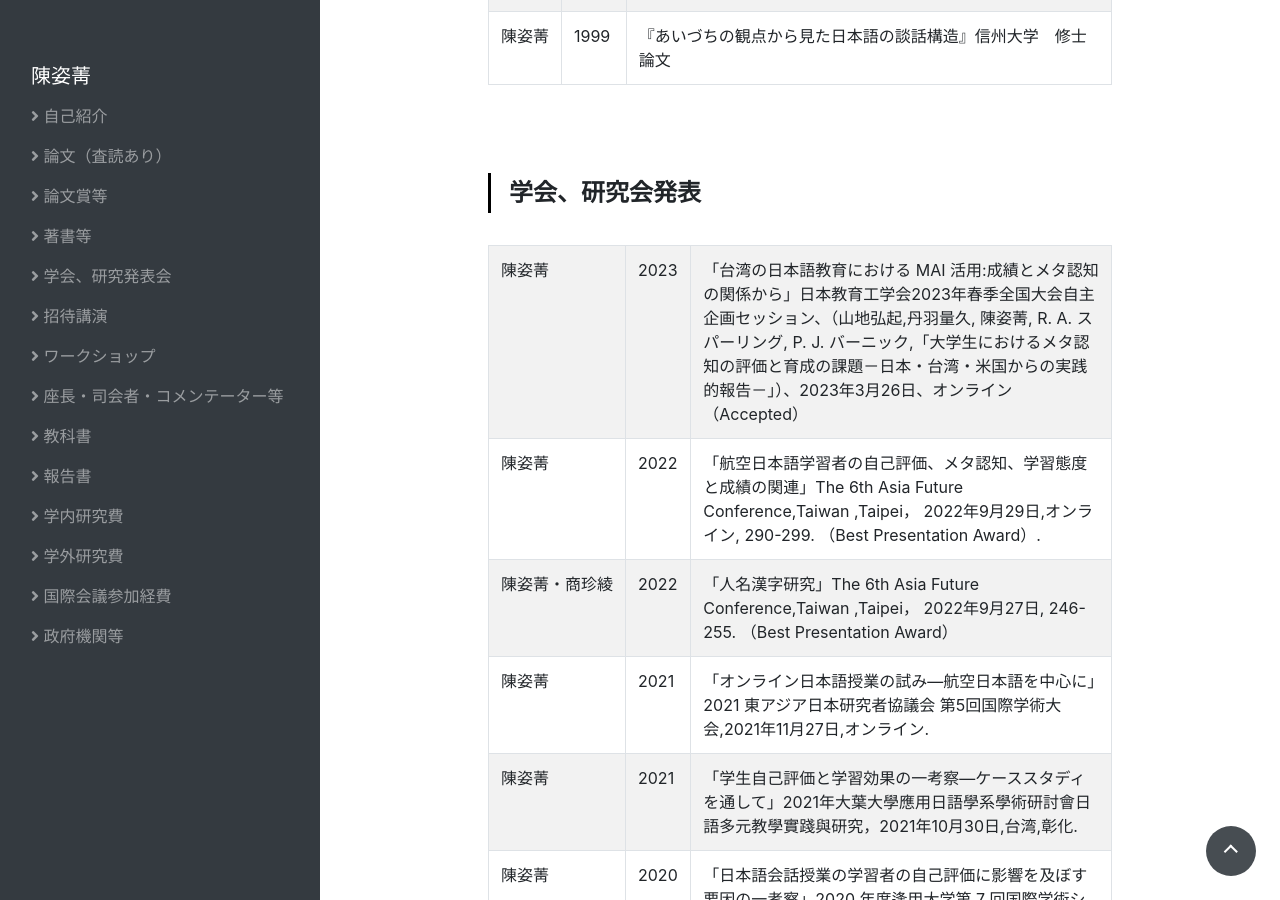
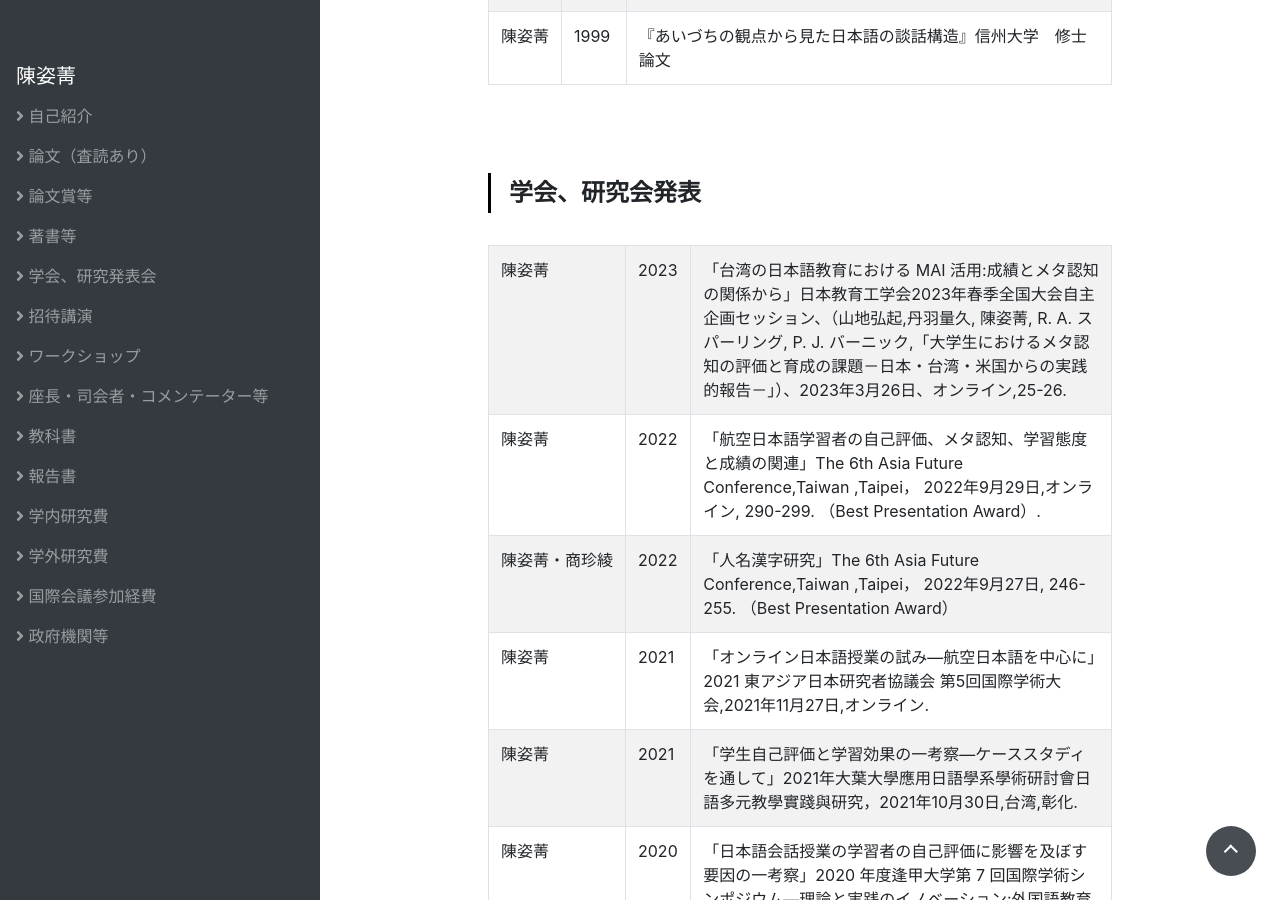
Before and after one commit to chentzuching/profile_ja, a Jekyll site: the page built from index.md, in a window 1280 px wide and 900 px high, scrolled down 4194 px. Built offline with Jekyll 4.4.1, drawn with Linux system fonts in a browser that asks for light colours; nearby versions of some CDN libraries; some of the changed text lies outside the part shown.

```diff
--- a/_data/papers.yml
+++ b/_data/papers.yml
@@ -1,6 +1,6 @@
 - name: 陳姿菁
   date: 2023, Mar
-  content: 「メタ認知と学習者の態度から『特級日本語会話』の学習者の成績に影響を与える要因を探る」『東吳日語教育學報』,56，（印刷中）
+  content: 「メタ認知と学習者の態度から『特級日本語会話』の学習者の成績に影響を与える要因を探る」『東吳日語教育學報』,56，120-143.
 
 - name: 陳姿菁
   date: 2022, Dec
--- a/_data/presentations.yml
+++ b/_data/presentations.yml
@@ -1,6 +1,6 @@
 - name: 陳姿菁
   date: 2023
-  content: 「台湾の日本語教育における MAI 活用:成績とメタ認知の関係から」日本教育工学会2023年春季全国大会自主企画セッション、（山地弘起,丹羽量久, 陳姿菁, R. A. スパーリング, P. J. バーニック,「大学生におけるメタ認知の評価と育成の課題－日本・台湾・米国からの実践的報告－」）、2023年3月26日、オンライン（Accepted）
+  content: 「台湾の日本語教育における MAI 活用:成績とメタ認知の関係から」日本教育工学会2023年春季全国大会自主企画セッション、（山地弘起,丹羽量久, 陳姿菁, R. A. スパーリング, P. J. バーニック,「大学生におけるメタ認知の評価と育成の課題－日本・台湾・米国からの実践的報告－」）、2023年3月26日、オンライン,25-26.
 
 - name: 陳姿菁
   date: 2022
--- a/_layouts/default.html
+++ b/_layouts/default.html
@@ -52,7 +52,9 @@
 
     <div class="row">
       <div class="col">
+
         <div class="d-block d-sm-block d-md-block d-lg-none">
+
           <nav class="navbar navbar-collapse-lg navbar-dark bg-dark fixed-top px-4">
 
             <a class="navbar-brand" href="#">陳姿菁</a>
@@ -108,19 +110,20 @@
               </ul>
             </div>
           </nav>
+
         </div>
-      </div>
-    </div>
+
+      </div><!--col-->
+    </div><!--row-->
 
 
     <div class="row">
 
-      <div class="d-none d-sm-none d-md-none d-lg-block col-12 col-md-3 col-lg-3 bg-dark">
+      <div class="d-none d-sm-none d-md-none d-lg-block col-12 col-md-3 col-lg-3 bg-dark px-0">
 
-        <nav class="navbar navbar-dark bg-dark d-block position-fixed overflow-auto"
-          style="padding-top: 56px; height: 100%;">
+        <nav class="navbar navbar-dark" style="width: 100%; padding-top: 56px; overflow: auto; display: block!important; position: fixed; height: 100vh;">
           <a class="navbar-brand" href="#">陳姿菁</a>
-          <ul class="navbar-nav mr-auto">
+          <ul class="navbar-nav">
             <li class="nav-item">
               <a class="nav-link" href="#"><i class="fa fa-angle-right"></i> 自己紹介</a>
             </li>
@@ -166,11 +169,11 @@
           </ul>
         </nav>
 
-      </div>
+      </div><!--col-->
 
       <div class="col-md-12 col-lg-9">
 
-        <div class="px-2" style="padding-top: 56px; max-width: 640px; margin-right: auto; margin-left: auto;">
+        <div class="px-2" style="padding-top: 56px; max-width: 640px; margin-right: auto; margin-left: auto; overflow-y: auto;">
 
           <div id="top"></div>
           <br class="d-lg-none">
@@ -511,10 +514,11 @@
 
         </div>
 
-      </div>
+      </div><!--col-->
 
-    </div>
-  </div>
+    </div><!--row-->
+
+  </div><!--container-->
 
 
   </div>
```
Also changed, not shown: 1 other file.
